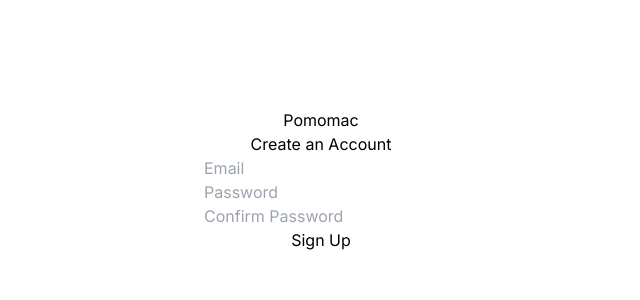
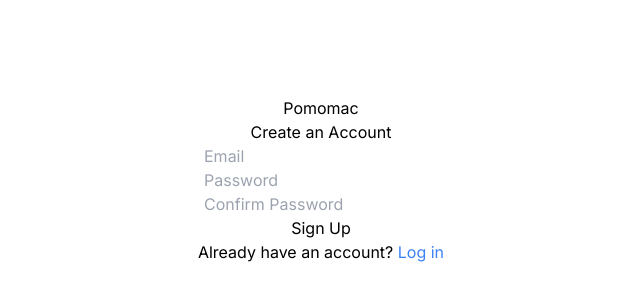
Before and after one commit to ProgrammerJM/Pomomac, a Next.js app: page /signup in a window 1280 px wide. Shown: the part 220-520 px from the top of the page, without its empty margins (319-959 px from the left). Built offline with nearby package versions, Linux system fonts and the light colour scheme.

Commit message:
feat: Add link to login page in sign up form
A link to the login page has been added in the sign up form. This change provides a convenient way for users who already have an account to navigate to the login page directly.

```diff
--- a/app/signup/page.tsx
+++ b/app/signup/page.tsx
@@ -1,5 +1,6 @@
 "use client";
 
+import Link from "next/link";
 import { useRouter } from "next/navigation";
 import React, { FormEvent, useState } from "react";
 
@@ -65,6 +66,12 @@
         <button>Sign Up</button>
         {error && <p className="text-red-500">{error}</p>}
       </form>
+      <p>
+        Already have an account?{" "}
+        <Link href="/login" className="text-blue-500">
+          Log in
+        </Link>
+      </p>
     </section>
   );
 }
```
